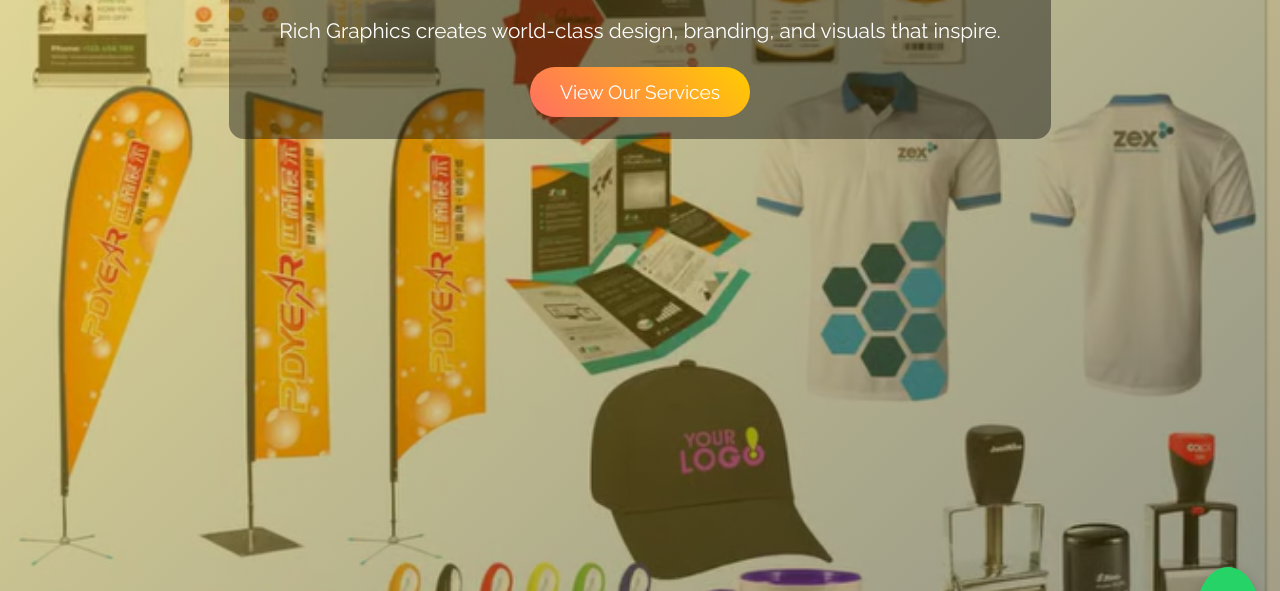
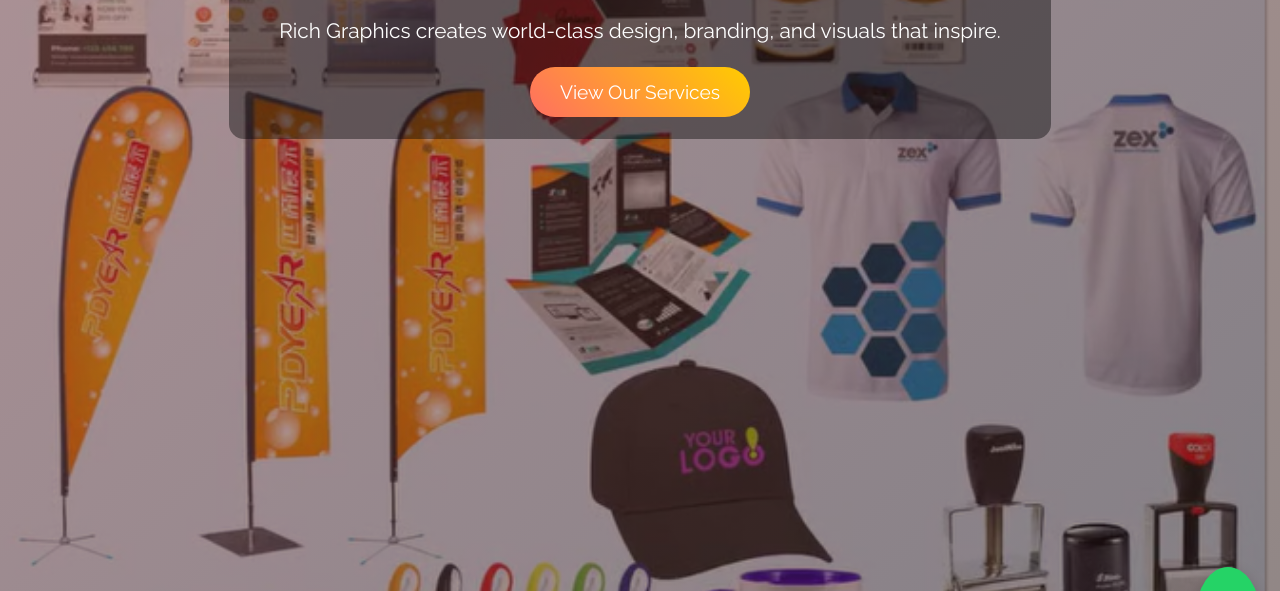
Before and after one commit to Mediator555/rich-graphics-site, a plain HTML site: page index.html in a window 1280 px wide. Shown: the part 119-710 px from the top of the page. Drawn offline with Linux system fonts and the light colour scheme.

Commit message:
color change in hero section in part of banner
color change in hero section in part of banner

```diff
--- a/style.css
+++ b/style.css
@@ -105,7 +105,7 @@ body {
   position: absolute;
   top:0; left:0;
   width: 100%; height: 100%;
-  background: linear-gradient(-45deg, rgba(0,0,0,0.5), rgba(255,204,0,0.4), rgba(255,111,97,0.5));
+  background: linear-gradient(-45deg, rgba(0,0,0,0.5),rgba(255,111,97,0.5));
   background-size: 300% 300%;
   animation: gradientShift 10s ease infinite;
   z-index: 0;
```
